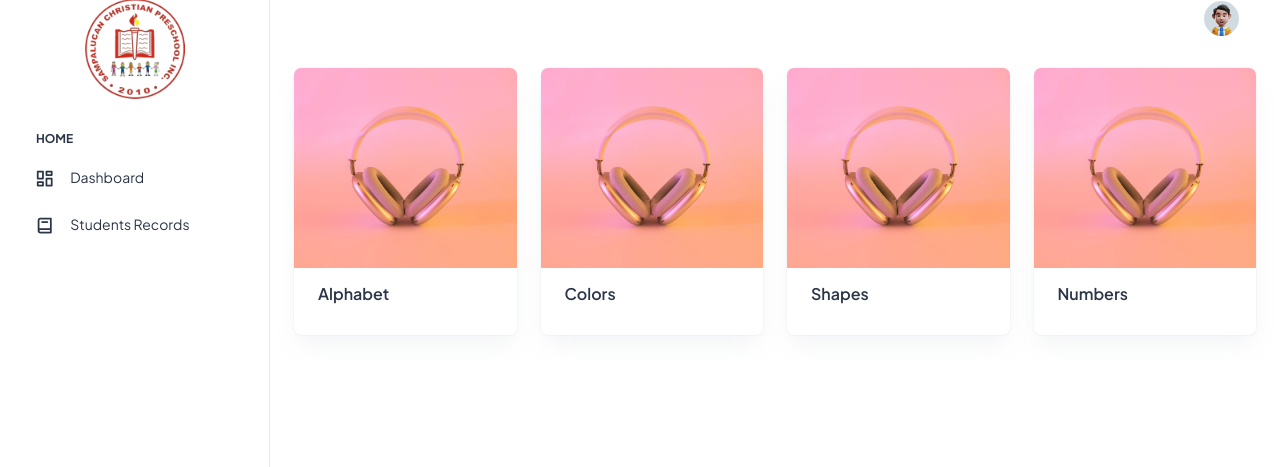
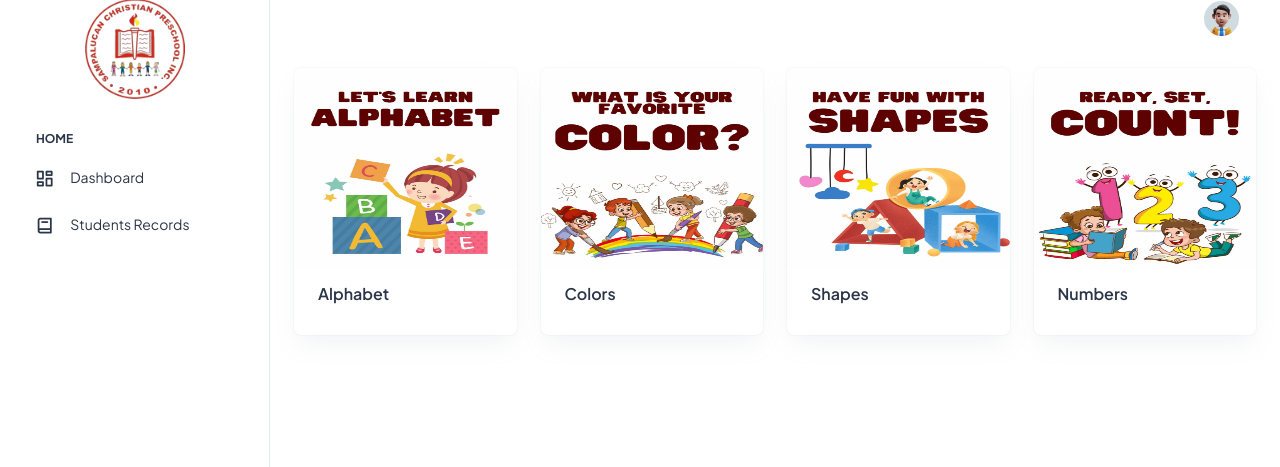
Before and after one commit to ikazreal21/ARpwa, a Django app: template lms/templates/lms/index.html in a window 1280 px wide. Shown: the part 17-484 px from the top of the page. Run offline with Django 4.2, Linux system fonts and the light colour scheme; the template is opened without the code that fills it, so the values that code supplies are empty; some libraries are stand-ins or nearby versions.

Commit message:
update image

```diff
--- a/lms/templates/lms/index.html
+++ b/lms/templates/lms/index.html
@@ -6,7 +6,7 @@
     <div class="col-6 col-md-3 col-xl-3">
       <div class="card overflow-hidden rounded-2">
         <div class="position-relative">
-          <a href="{% url 'categories' 'alphabets' %}"><img src="{% static 'assets/images/products/s4.jpg' %}" class="card-img-top rounded-0" height="200" width="100%" alt="..."></a>
+          <a href="{% url 'categories' 'alphabets' %}"><img src="{% static 'images/alphabet.jpg' %}" class="card-img-top rounded-0" height="200" width="100%" alt="..."></a>
         </div>
         <div class="card-body pt-3 p-4">
           <h6 class="fw-semibold fs-4">Alphabet</h6>
@@ -16,7 +16,7 @@
     <div class="col-6 col-md-3 col-xl-3">
       <div class="card overflow-hidden rounded-2">
         <div class="position-relative">
-          <a href="{% url 'categories' 'colors' %}"><img src="{% static 'assets/images/products/s4.jpg' %}" class="card-img-top rounded-0" height="200" width="100%" alt="..."></a>
+          <a href="{% url 'categories' 'colors' %}"><img src="{% static 'images/colors.jpg' %}" class="card-img-top rounded-0" height="200" width="100%" alt="..."></a>
         </div>
         <div class="card-body pt-3 p-4">
           <h6 class="fw-semibold fs-4">Colors</h6>
@@ -26,7 +26,7 @@
     <div class="col-6 col-md-3 col-xl-3">
       <div class="card overflow-hidden rounded-2">
         <div class="position-relative">
-          <a href="{% url 'categories' 'shapes' %}"><img src="{% static 'assets/images/products/s4.jpg' %}" class="card-img-top rounded-0" height="200" width="100%" alt="..."></a>
+          <a href="{% url 'categories' 'shapes' %}"><img src="{% static 'images/shapes.jpg' %}" class="card-img-top rounded-0" height="200" width="100%" alt="..."></a>
         </div>
         <div class="card-body pt-3 p-4">
           <h6 class="fw-semibold fs-4">Shapes</h6>
@@ -36,7 +36,7 @@
     <div class="col-6 col-md-3 col-xl-3">
       <div class="card overflow-hidden rounded-2">
         <div class="position-relative">
-          <a href="{% url 'categories' 'numbers' %}"><img src="{% static 'assets/images/products/s4.jpg' %}" class="card-img-top rounded-0" height="200" width="100%" alt="..."></a>
+          <a href="{% url 'categories' 'numbers' %}"><img src="{% static 'images/numbers.jpg' %}" class="card-img-top rounded-0" height="200" width="100%" alt="..."></a>
         </div>
         <div class="card-body pt-3 p-4">
           <h6 class="fw-semibold fs-4">Numbers</h6>
```
Also changed, not shown: lms/templates/lms/student_records.html (+4 -4 lines), static/images/alphabet.jpg (added), static/images/colors.jpg (added), static/images/numbers.jpg (added), static/images/shapes.jpg (added).
